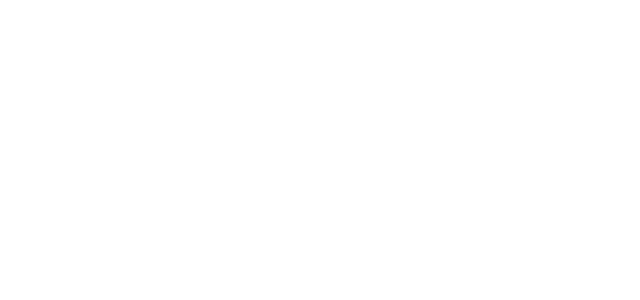
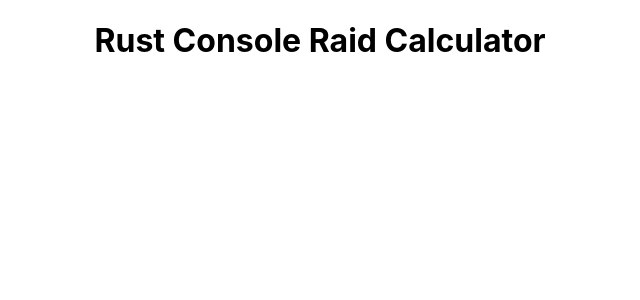
Before and after one commit to zakaryjs/Project_-_Rust-Console-Raid-Calculator-React, a React (Create React App) app: page / in a window 1280 px wide. Shown: the top 300 px of the page, without its empty margins (320-960 px from the left). Built offline with nearby package versions, Linux system fonts and the light colour scheme.

Commit message:
feat: created parent and header component

```diff
--- a/src/components/Header.jsx
+++ b/src/components/Header.jsx
@@ -0,0 +1,7 @@
+import '../styles/header.css'
+
+let header = <header>
+    <h1 id='siteHeader'>Rust Console Raid Calculator</h1>
+</header>
+
+export default header
--- /dev/null
+++ b/src/components/RustRaidParent.jsx
@@ -0,0 +1,11 @@
+import header from "./Header";
+
+export default function RustRaidParent() {
+
+
+    return (
+        <div>
+            {header}
+        </div>
+    )
+}
--- a/src/pages/App.jsx
+++ b/src/pages/App.jsx
@@ -1,9 +1,10 @@
 import '../styles/App.css';
+import RustRaidParent from '../components/RustRaidParent';
 
 function App() {
   return (
     <div className="App">
-
+      <RustRaidParent />
     </div>
   );
 }
```
Also changed, not shown: src/styles/header.css (added).
